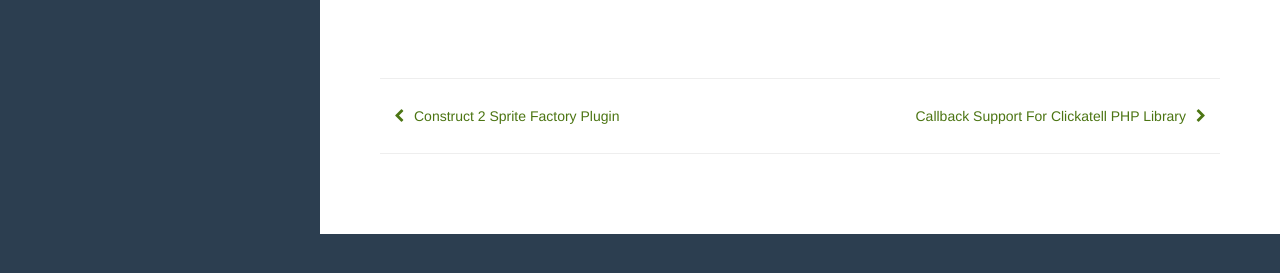
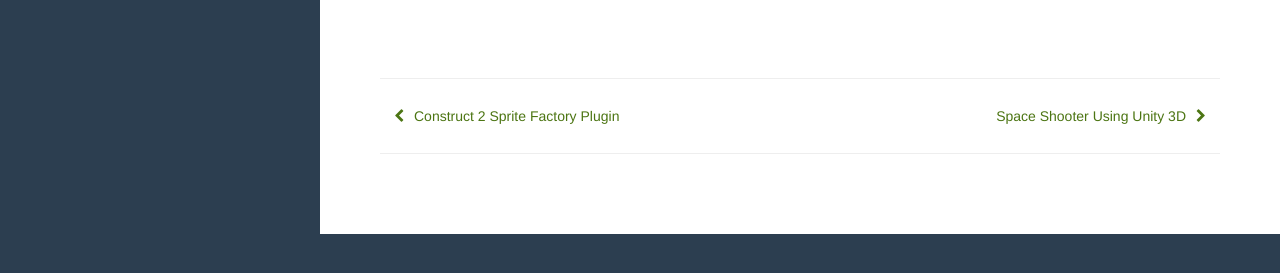
Before and after one commit to arcturial/arcturial.github.io, a Jekyll site: the page built from _posts/2014-01-01-callback-clickatell-php.md, in a window 1280 px wide. Shown: the part 604-877 px from the top of the page. Built offline with Jekyll 4.4.1, drawn with Linux system fonts in a browser that asks for light colours; nearby versions of some CDN libraries.

Commit message:
Change article title.

```diff
--- a/_posts/2014-02-23-spaceshooter-using-unity.md
+++ b/_posts/2014-02-23-spaceshooter-using-unity.md
@@ -1,6 +1,6 @@
 ---
 layout: post
-title: Callback Support For Clickatell PHP Library
+title: Space Shooter Using Unity 3D
 fullview: true
 ---
 
@@ -10,17 +10,9 @@ I followed a tutorial for creating a [Space Shooter with Unity 3D](http://unity3
 
 Hopefully this isn’t the last game that will be posted. Enjoy...
 
-<script type="text/javascript">
-<!--
-var unityObjectUrl = "http://webplayer.unity3d.com/download_webplayer-3.x/3.0/uo/UnityObject2.js";
-if (document.location.protocol == 'https:')
-    unityObjectUrl = unityObjectUrl.replace("http://", "https://ssl-");
-document.write('<script type="text/javascript" src="' + unityObjectUrl + '"></script>');
--->
-</script>
 <script type="text/javascript" src="http://webplayer.unity3d.com/download_webplayer-3.x/3.0/uo/UnityObject2.js"></script>
 <div class="videowrapper">
-<div id="unityPlayer" style="position: absolute; height: 100%; width: 100%; top: 0px; left: 0px;"><embed style="display: block; width: 100%; height: 100%;" firstframecallback="UnityObject2.instances[0].firstFrameCallback();" type="application/vnd.unity" src="http://www.cainsvault.com/wordpress/wp-content/uploads/other/Space_Shooter/Space_Shooter.unity3d" height="100%" width="100%"></div>
+    <div id="unityPlayer" style="position: absolute; height: 100%; width: 100%; top: 0px; left: 0px;"></div>
 </div>
 <script type="text/javascript">
 $(document).ready(function() {
```
Also changed, not shown: README.md.
